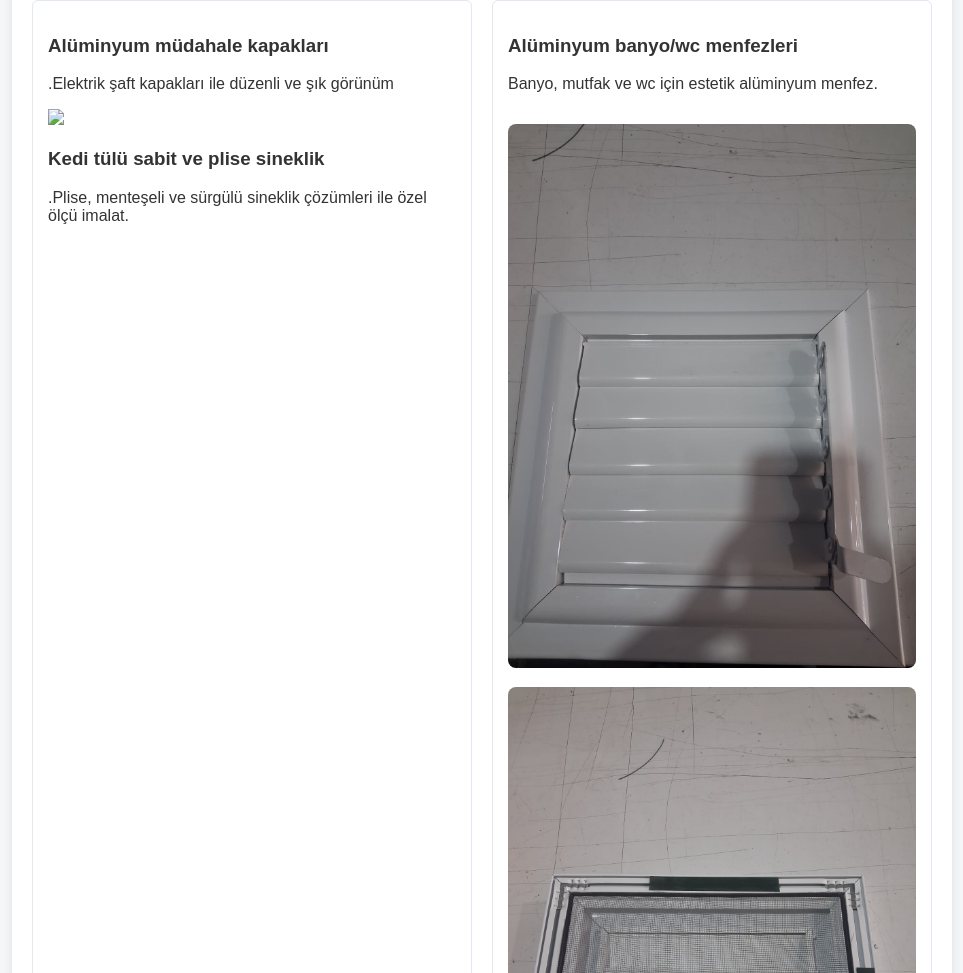
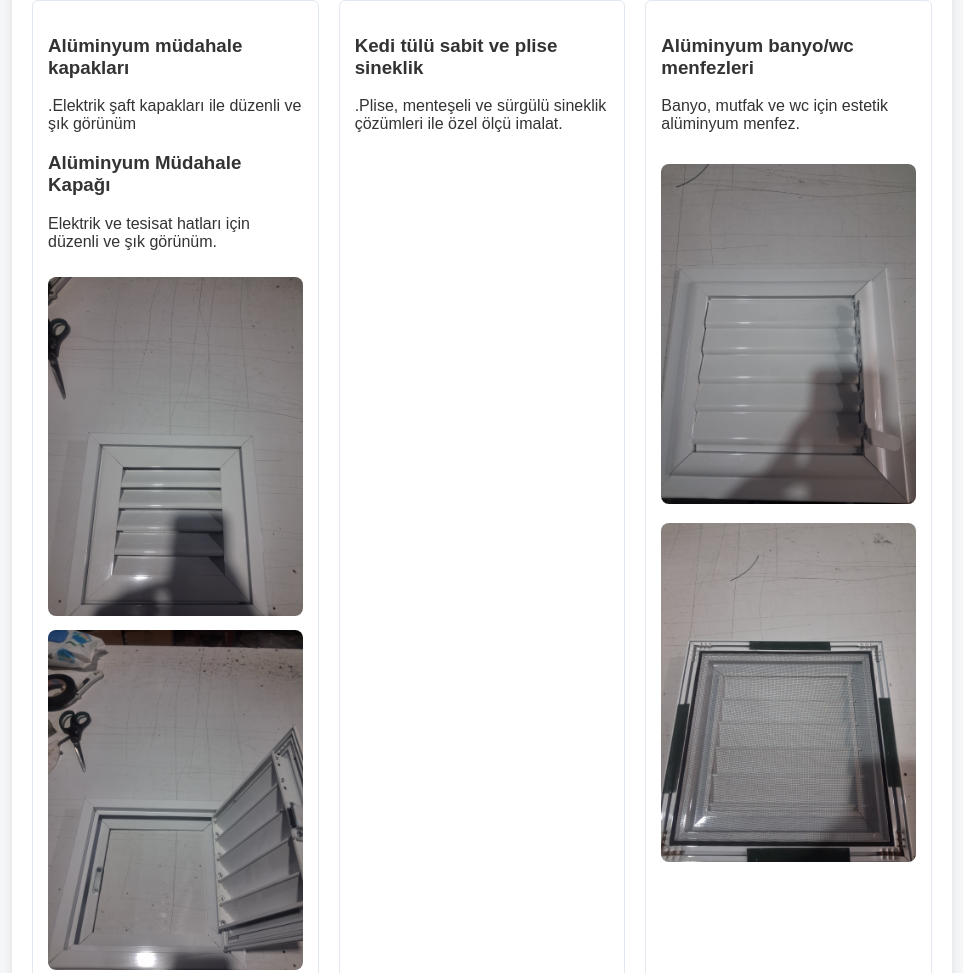
Before and after one commit to resulcanergin05-gif/er-menfez, a plain HTML site: page index.html in a window 1280 px wide. Shown: the part 280-1253 px from the top of the page, without its empty margins (158-1121 px from the left). Drawn offline with Linux system fonts and the light colour scheme.

Commit message:
Update index.html

```diff
--- a/index.html
+++ b/index.html
@@ -33,10 +33,13 @@
 
 
             <p>.Elektrik şaft kapakları ile düzenli ve şık görünüm</p>
-           <img src="...> 31dc171d-8f90-487f-85f0-c3f58dae7103.jpg
-            d1e14d99-3c8d-4e67-955c-8418dd9a0fce.jpg
-            684dfe29-c412-4716-b00b-550b2390e6b0.jpg
-            31dc171d-8f90-487f-85f0-c3f58dae7103.jpg
+           <div sınıf="kart">
+    <h3>Alüminyum Müdahale Kapağı</h3>
+    <p>Elektrik ve tesisat hatları için düzenli ve şık görünüm.</p>
+    <img src="31dc171d-8f90-487f-85f0-c3f58dae7103.jpg" alt="Müdahale Kapağı" style="width:100%; border-radius:8px; margin-top:10px;">
+    <img src="d1e14d99-3c8d-4e67-955c-8418dd9a0fce.jpg" alt="Müdahale Kapağı" style="width:100%; border-radius:8px; margin-top:10px;">
+    <img src="684dfe29-c412-4716-b00b-550b2390e6b0.jpg" alt="Müdahale Kapağı" style="width:100%; border-radius:8px; margin-top:10px;">
+</div>
         </div>
         <div class="kart">
             <h3>Kedi tülü sabit ve plise sineklik</h3>
```
